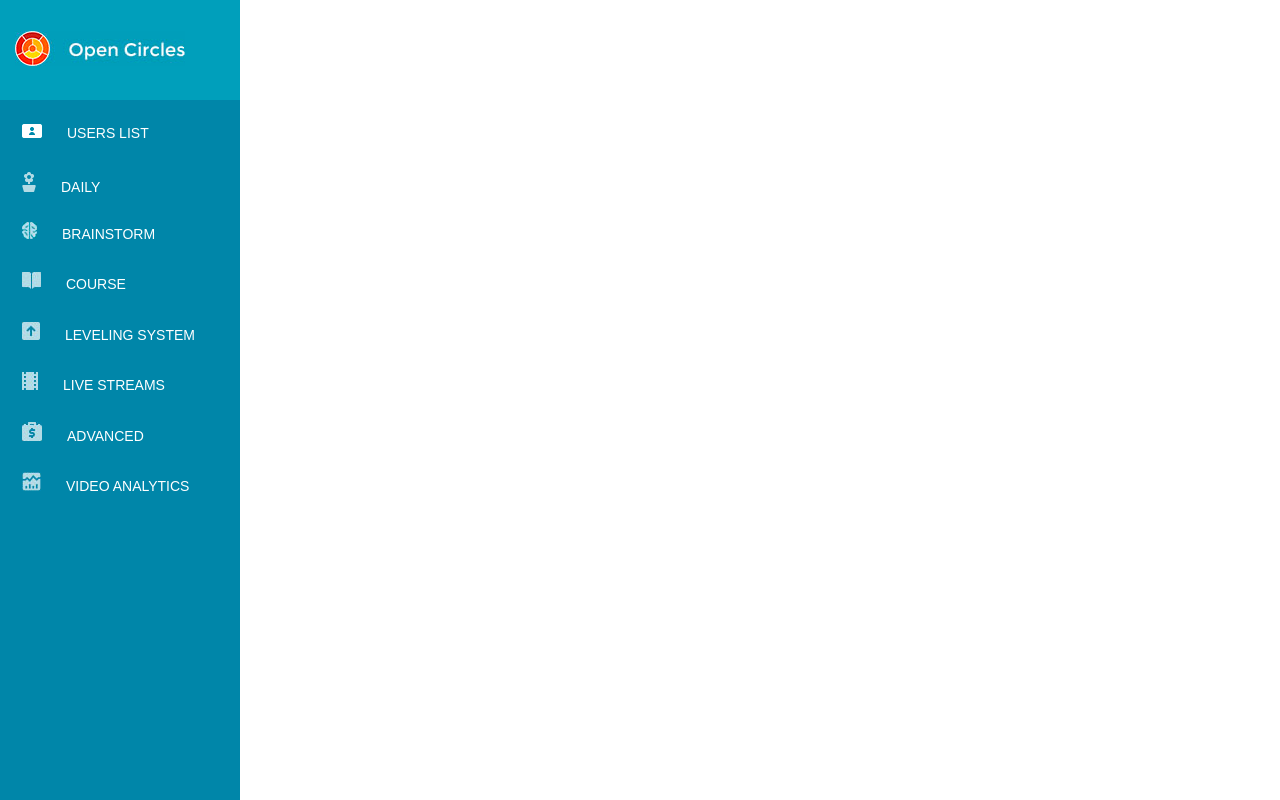
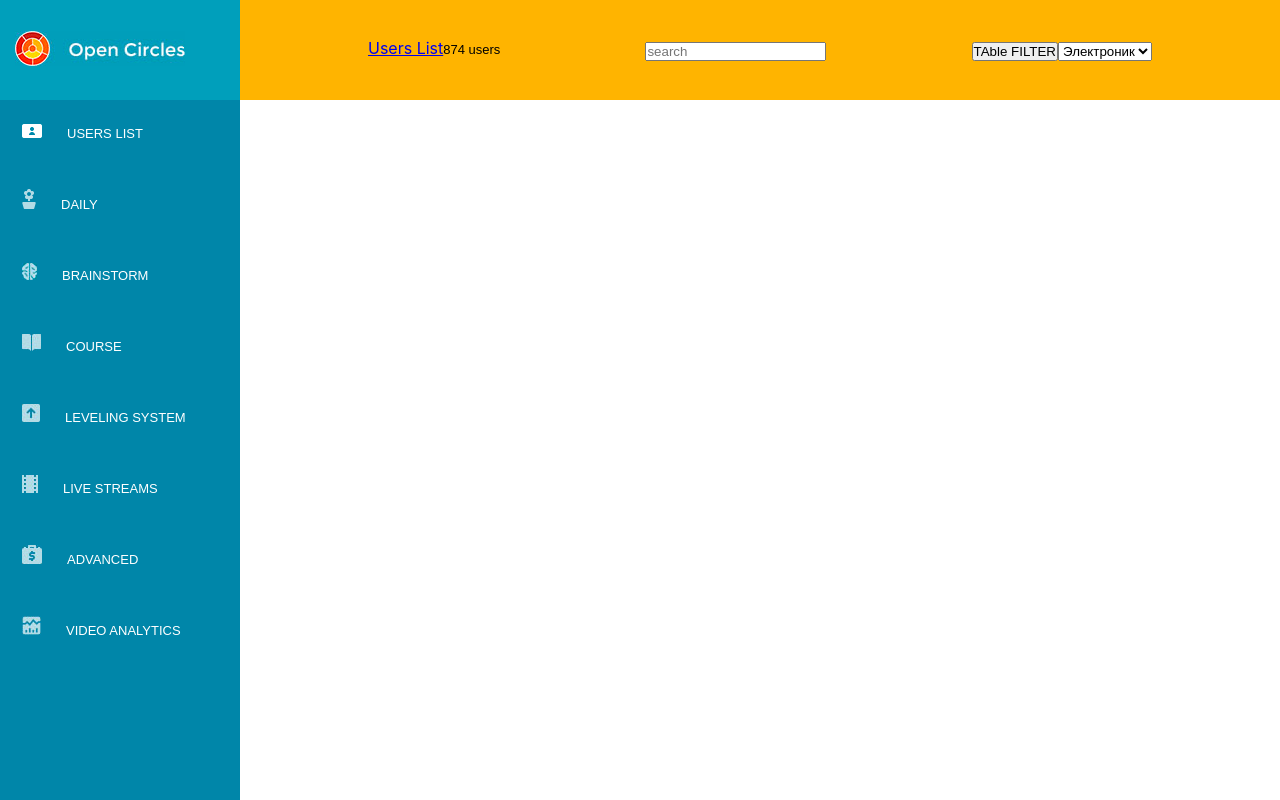
Before and after one commit to kirillGovor/Smartym-Pro, a React (Create React App) app in the folder smatriym_pro_test/: page / in a window 1280 px wide. Built offline with nearby package versions, Linux system fonts and the light colour scheme.

Commit message:
style text and logo in vertical menu was fixed

```diff
--- a/smatriym_pro_test/src/App.tsx
+++ b/smatriym_pro_test/src/App.tsx
@@ -2,13 +2,17 @@ import React from 'react';
 import './App.css';
 import LogoBlock from "./components/vertical menu/logoBlock/logoBlock";
 import MenuElements from './components/vertical menu/menuElements/MenuElements';
+import Header from "./components/header/header";
 
 const App = () => {
   return (
-    <div style={{margin:"0",width:"240px",height:"100vh",backgroundColor:"#0086a9"}} className="App">
+    <>
+    <div style={{margin:"0",width:"240px",height:"100vh",backgroundColor:"#0086a9", float:'left'}} className="App">
       <LogoBlock/>
       <MenuElements/>
     </div>
+          <Header/>
+          </>
   );
 }
 
--- /dev/null
+++ b/smatriym_pro_test/src/components/header/header.css
@@ -0,0 +1,123 @@
+* {
+    box-sizing: border-box;
+    margin: 0;
+    padding: 0;
+  }
+
+  header {
+    display: flex;
+    justify-content: space-between;
+    align-items: center;
+    height: 100px;
+    padding: 30px 10%;
+    background-color: #ffb400;
+  }
+
+  .logo {
+    cursor: pointer;
+  }
+
+  .nav__links a,
+  .cta,
+  .overlay__content a {
+    font-family: "Montserrat", sans-serif;
+    font-weight: 500;
+    color: black;
+    text-decoration: none;
+  }
+
+  .nav__links {
+    list-style: none;
+    display: flex;
+  }
+
+  .nav__links li {
+    padding: 0px 20px;
+  }
+
+  .nav__links li a {
+    transition: all 0.3s ease 0s;
+  }
+
+  .nav__links li a:hover {
+    color: #0088a9;
+  }
+
+  .cta {
+    padding: 9px 25px;
+    background-color: rgba(0, 136, 169, 1);
+    border: none;
+    border-radius: 50px;
+    cursor: pointer;
+    transition: all 0.3s ease 0s;
+  }
+
+  .cta:hover {
+    background-color: rgba(0, 136, 169, 0.8);
+  }
+
+  /* Mobile Nav */
+
+  .menu {
+    display: none;
+  }
+
+  .overlay {
+    height: 100%;
+    width: 0;
+    position: fixed;
+    z-index: 1;
+    left: 0;
+    top: 0;
+    background-color: #24252a;
+    overflow-x: hidden;
+    transition: all 0.5s ease 0s;
+  }
+
+  .overlay__content {
+    display: flex;
+    height: 100%;
+    flex-direction: column;
+    align-items: center;
+    justify-content: center;
+  }
+
+  .overlay a {
+    padding: 15px;
+    font-size: 36px;
+    display: block;
+    transition: all 0.3s ease 0s;
+  }
+
+  .overlay a:hover,
+  .overlay a:focus {
+    color: #0088a9;
+  }
+  .overlay .close {
+    position: absolute;
+    top: 20px;
+    right: 45px;
+    font-size: 60px;
+    color: #edf0f1;
+  }
+
+  @media screen and (max-height: 450px) {
+    .overlay a {
+      font-size: 20px;
+    }
+    .overlay .close {
+      font-size: 40px;
+      top: 15px;
+      right: 35px;
+    }
+  }
+
+  @media only screen and (max-width: 800px) {
+    .nav__links,
+    .cta {
+      display: none;
+    }
+    .menu {
+      display: initial;
+    }
+  }
--- /dev/null
+++ b/smatriym_pro_test/src/components/header/header.jsx
@@ -0,0 +1,28 @@
+import React from "react";
+import "./header.css";
+
+const Header = () => {
+  return (
+    <header>
+      <div>
+        <a href="#">Users List</a>
+        <span>874 users</span>
+      </div>
+      <div>
+        <input type="text" placeholder="search"></input>
+      </div>
+
+      <div>
+        <button>TAble FILTER</button>
+        <select>
+          <option>Электроник</option>
+          <option>Сыроежкин</option>
+          <option>Чижиков</option>
+          <option>Кукушкина</option>
+        </select>
+      </div>
+    </header>
+  );
+};
+
+export default Header;
--- a/smatriym_pro_test/src/components/vertical menu/logoBlock/logoBlock.css
+++ b/smatriym_pro_test/src/components/vertical menu/logoBlock/logoBlock.css
@@ -12,17 +12,10 @@
 }
 
 .logoImage {
-    height: 35px;
-    vertical-align: middle;
-    font-family: 'Montserrat-regular';
-
-
+  height: 35px;
+  vertical-align: middle;
   font-size: 14px;
   font-family: "Montserrat-regular";
-  color: rgb(255, 255, 255);
-  text-transform: uppercase;
-  line-height: 3.571;
-
 }
 
 /* @font-face {
--- a/smatriym_pro_test/src/components/vertical menu/menuElements/menuElement.css
+++ b/smatriym_pro_test/src/components/vertical menu/menuElements/menuElement.css
@@ -2,6 +2,8 @@
     height: 50px;
     color: white;
     align-items: center;
+    height: 61px;
+    margin-bottom: 10px;
 }
 
 .imageElements{
@@ -13,25 +15,16 @@
     font-family: 'Montserrat', sans-serif;
 }
 span {
-    font-size:14px;
-    font-family: 'Montserrat', sans-serif;
-
-
-
-        font-size: 14px;
-        /* font-family: "Montserrat"; */
-        color: rgb(255, 255, 255);
-        text-transform: uppercase;
-        /* line-height: 3.571; */
-
-
-
-
+    font-size: 14px;
+    font-family: "Montserrat", sans-serif;
+    line-height: 3.571;
+    font-weight: 500;
+    font-size: 13px;
 }
 
 .positionElementBlock{
-padding-top: 22px;
-text-align: left;
+    padding-top: 11px;
+    text-align: left;
 }
 
 .positionElementBlock img {
```
